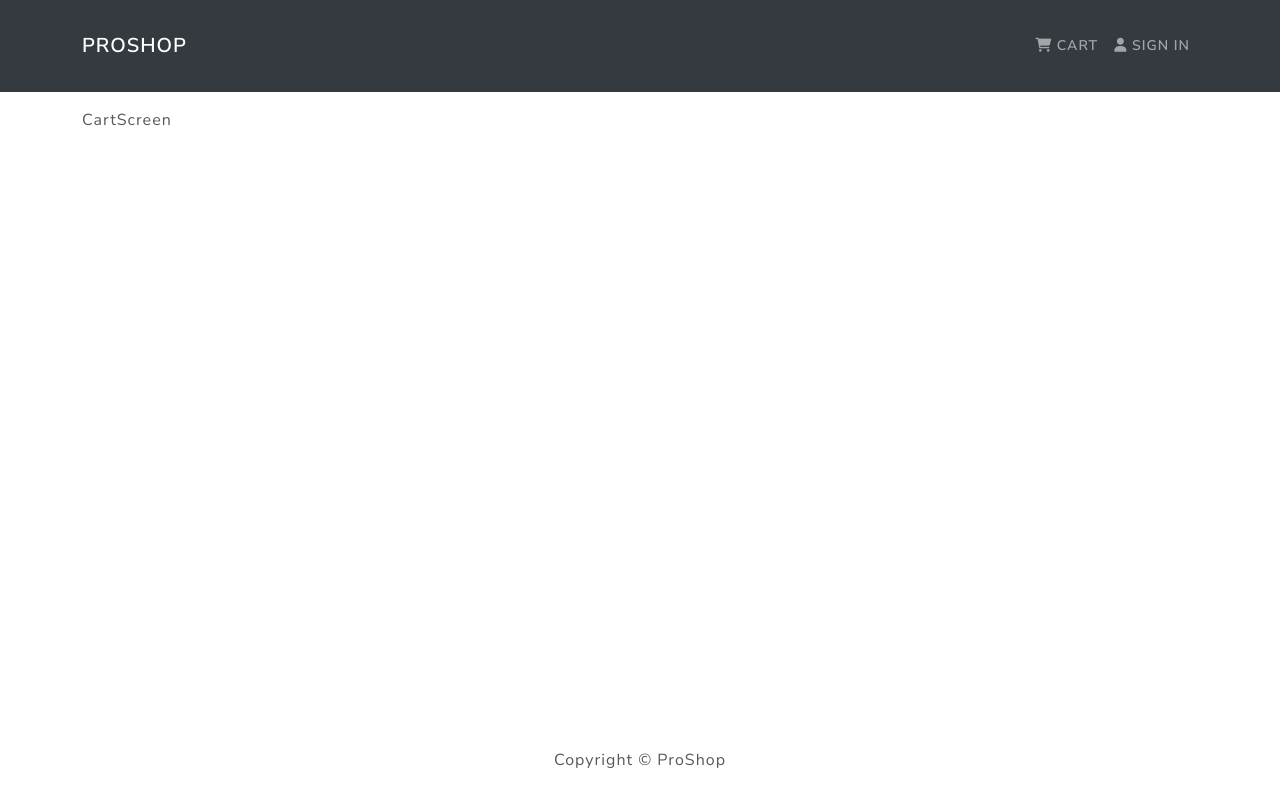
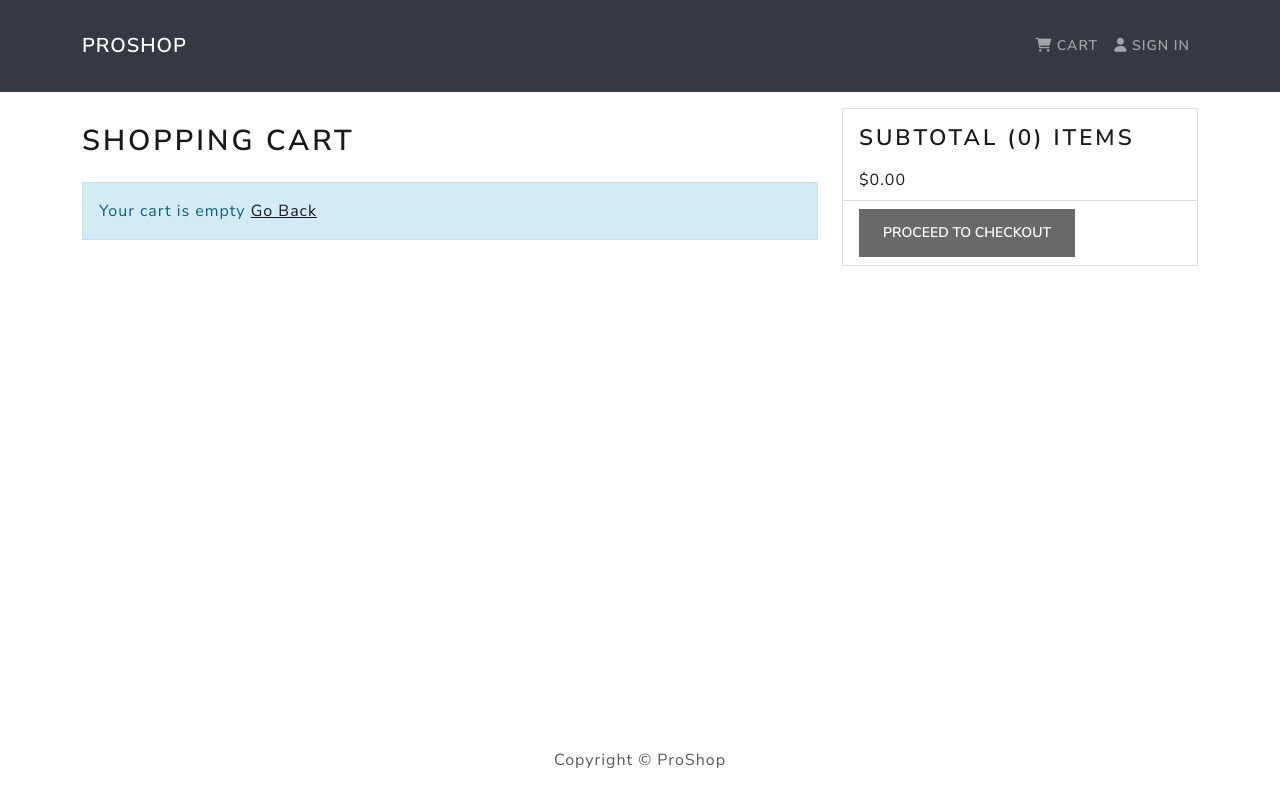
Before and after one commit to DarrelASandbox/mern-proshop, a React (Create React App) app in the folder frontend/: page /cart in a window 1280 px wide. Built offline with nearby package versions, Linux system fonts and the light colour scheme.

Commit message:
CartScreen component

```diff
--- a/frontend/src/index.css
+++ b/frontend/src/index.css
@@ -3,6 +3,16 @@
 }
 
 h3 {
+  padding: 1rem 0;
+}
+
+h2 {
+  font-size: 1.4rem;
+  padding: 0.5rem 0;
+}
+
+h1 {
+  font-size: 1.8rem;
   padding: 1rem 0;
 }
 
--- a/frontend/src/screens/CartScreen.js
+++ b/frontend/src/screens/CartScreen.js
@@ -1,4 +1,120 @@
+import { useEffect } from 'react';
+import { useDispatch, useSelector } from 'react-redux';
+import { Message } from '../component/';
+import { Link, useParams, useNavigate, useLocation } from 'react-router-dom';
+import {
+  Row,
+  Col,
+  ListGroup,
+  Image,
+  Form,
+  Button,
+  Card,
+} from 'react-bootstrap';
+import { addToCart } from '../actions/cartActions';
+
 const CartScreen = () => {
-  return <div>CartScreen</div>;
+  const { cartItems } = useSelector((state) => state.cart);
+
+  const location = useLocation();
+  const qty = new URLSearchParams(location.search).get('qty');
+  const dispatch = useDispatch();
+  const params = useParams();
+  const navigate = useNavigate();
+
+  useEffect(() => {
+    if (params.id) dispatch(addToCart(params.id, qty));
+  }, [dispatch, params.id, qty]);
+
+  const removeFromCartHandler = (id) => {
+    console.log(id);
+  };
+
+  const checkoutHandler = () => {
+    console.log('checkout');
+    navigate('/login?redirect=shipping');
+  };
+
+  return (
+    <Row>
+      <Col md={8}>
+        <h1>Shopping Cart</h1>
+        {cartItems.length === 0 ? (
+          <Message>
+            Your cart is empty <Link to='/'>Go Back</Link>
+          </Message>
+        ) : (
+          <ListGroup variant='flush'>
+            {cartItems.map((item) => (
+              <ListGroup.Item key={item.id}>
+                <Row>
+                  <Col md={2}>
+                    <Image src={item.image} alt={item.name} fluid round />
+                  </Col>
+
+                  <Col md={3}>
+                    <Link to={`/product/${item.id}`}>{item.name}</Link>
+                  </Col>
+
+                  <Col md={2}>${item.price}</Col>
+                  <Col md={2}>
+                    <Form.Control
+                      as='select'
+                      value={item.qty}
+                      className='selectForm'
+                      onChange={(e) =>
+                        dispatch(addToCart(item.id, +e.target.value))
+                      }>
+                      {[...Array(item.countInStock).keys()].map((x) => (
+                        <option key={x + 1} value={x + 1}>
+                          {x + 1}
+                        </option>
+                      ))}
+                    </Form.Control>
+                  </Col>
+
+                  <Col md={2}>
+                    <Button
+                      type='button'
+                      variant='light'
+                      onClick={() => removeFromCartHandler(item.id)}>
+                      <i className='fas fa-trash' />
+                    </Button>
+                  </Col>
+                </Row>
+              </ListGroup.Item>
+            ))}
+          </ListGroup>
+        )}
+      </Col>
+      <Col md={4}>
+        <Card>
+          <ListGroup variant='flush'>
+            <ListGroup.Item>
+              <h2>
+                Subtotal ({cartItems.reduce((acc, item) => acc + item.qty, 0)})
+                items
+              </h2>
+              $
+              {cartItems
+                .reduce((acc, item) => acc + item.qty * item.price, 0)
+                .toFixed(2)}
+            </ListGroup.Item>
+
+            <ListGroup.Item>
+              <Button
+                type='button'
+                className='btn-block'
+                disabled={cartItems.length === 0}
+                onClick={checkoutHandler}>
+                Proceed To Checkout
+              </Button>
+            </ListGroup.Item>
+          </ListGroup>
+        </Card>
+      </Col>
+    </Row>
+  );
 };
+
 export default CartScreen;
--- a/frontend/src/screens/ProductScreen.js
+++ b/frontend/src/screens/ProductScreen.js
@@ -14,7 +14,7 @@
 import { Loader, Message, Rating } from '../component';
 
 const ProductScreen = () => {
-  const [qty, setQty] = useState(0);
+  const [qty, setQty] = useState(1);
   const productDetails = useSelector((state) => state.productDetails);
   const { error, product } = productDetails;
 
```
